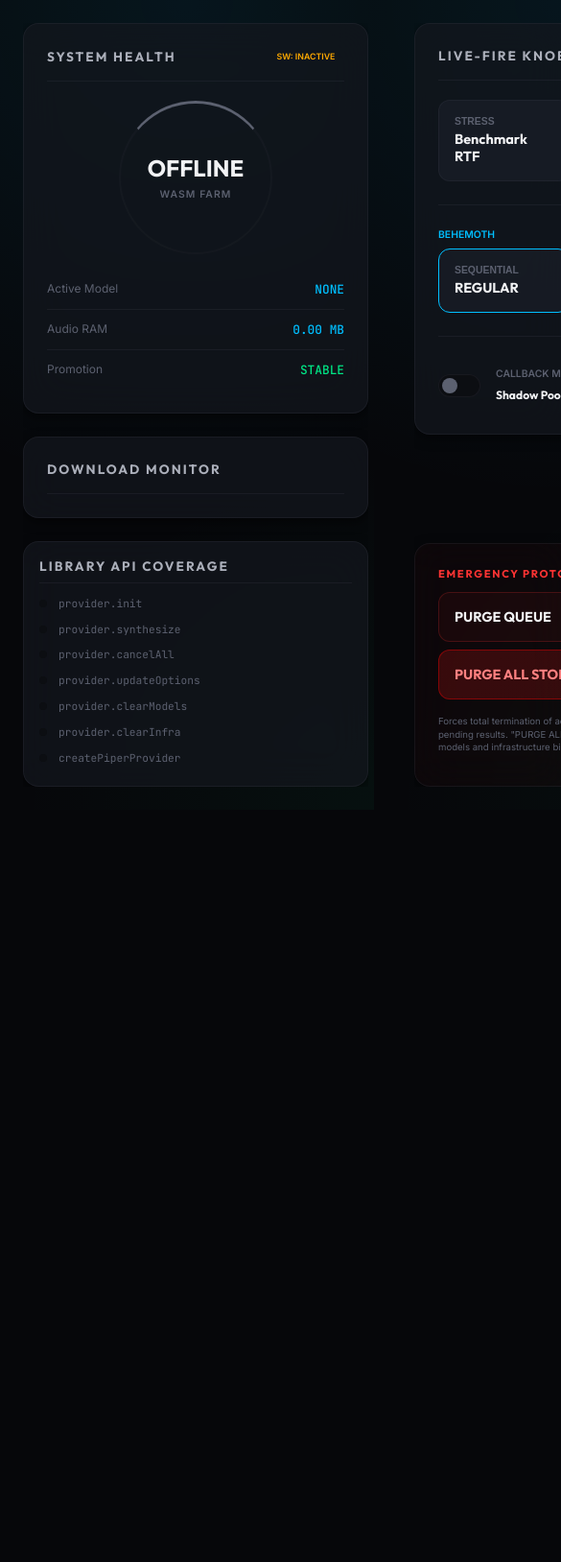
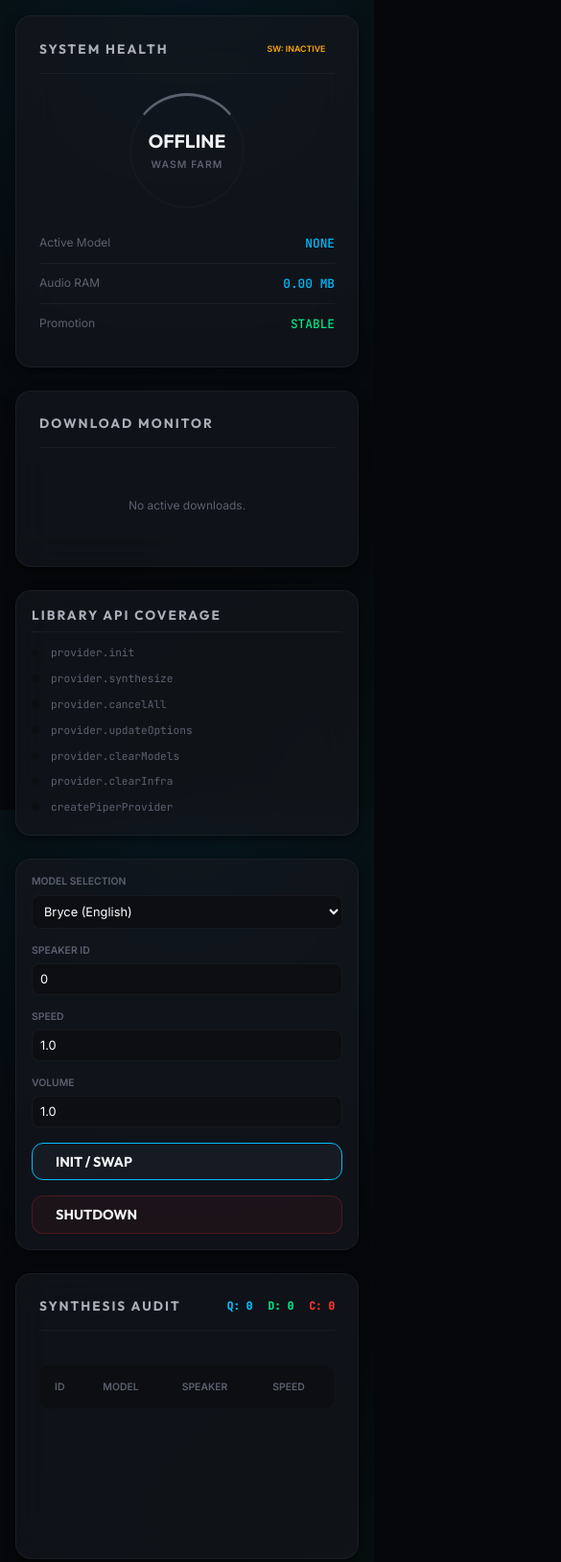
Before and after one commit to rinaldowouterson/piper-timing-farm-browser-test, a website built with Vite: page index.html in a window 390 px wide. Shown: the top 1628 px of the page at 96% size, 585 px wide, since content can reach past the window. Before the commit the page ends 844 px from the top, so only its background shows below. Built offline with nearby package versions, Linux system fonts and the light colour scheme.

Commit message:
chore: update piper-timing-farm-browser to stable and implement responsive mobile layout

```diff
--- a/package.json
+++ b/package.json
@@ -16,7 +16,7 @@
   "license": "ISC",
   "type": "module",
   "dependencies": {
-    "piper-timing-farm-browser": "^1.0.1-beta.10"
+    "piper-timing-farm-browser": "^1.0.1"
   },
   "devDependencies": {
     "typescript": "^6.0.2",
--- a/style.css
+++ b/style.css
@@ -41,32 +41,30 @@
   background-image:
     radial-gradient(circle at 50% 0%, hsla(195, 100%, 50%, 0.08), transparent 60%),
     radial-gradient(circle at 100% 100%, hsla(155, 100%, 45%, 0.04), transparent 40%);
+  background-attachment: fixed;
   color: var(--text-primary);
   margin: 0;
   padding: 0;
-  height: 100vh;
-  overflow: hidden;
+  min-height: 100vh;
   display: flex;
   justify-content: center;
+  overflow-x: hidden;
 }
 
 /* --- Layout --- */
 .console-wrapper {
-  display: grid;
-  grid-template-columns: 360px 1fr 340px;
-  grid-template-rows: 1fr;
+  display: flex;
+  flex-direction: column;
   gap: 1.5rem;
-  padding: 1.5rem;
+  padding: 1rem;
   width: 100%;
   max-width: 1800px;
-  height: 100%;
 }
 
 aside, main {
   display: flex;
   flex-direction: column;
   gap: 1.5rem;
-  overflow: hidden;
 }
 
 /* --- Components --- */
@@ -260,15 +258,17 @@
 
 /* --- Audit Table --- */
 .audit-container {
-  flex: 1;
-  overflow-y: auto;
+  width: 100%;
+  overflow-x: auto;
   margin-top: 1rem;
   border-radius: 12px;
   background: hsla(0, 0%, 0%, 0.2);
+  -webkit-overflow-scrolling: touch;
 }
 
 table {
   width: 100%;
+  min-width: 1000px;
   border-collapse: collapse;
 }
 
@@ -357,7 +357,7 @@
 
 /* --- Log Stream --- */
 .log-stream {
-  flex: 1;
+  min-height: 200px;
   background: hsla(0, 0%, 0%, 0.3);
   border-radius: 12px;
   padding: 1rem;
@@ -405,6 +405,56 @@
 input:checked + .toggle-bg { background: var(--accent-glow); border-color: var(--accent); }
 input:checked + .toggle-bg .toggle-dot { left: 23px; background: var(--accent); box-shadow: 0 0 10px var(--accent-glow); }
 
+/* --- Responsive Overrides --- */
+@media (min-width: 1200px) {
+  body {
+    height: 100vh;
+    overflow: hidden;
+  }
+
+  .console-wrapper {
+    display: grid;
+    grid-template-columns: 360px 1fr 340px;
+    grid-template-rows: 1fr;
+    padding: 1.5rem;
+    height: 100%;
+  }
+
+  aside, main {
+    height: 100%;
+    overflow: hidden;
+  }
+
+  .audit-container {
+    flex: 1;
+    overflow-y: auto;
+  }
+
+  .log-stream {
+    flex: 1;
+  }
+}
+
+@media (max-width: 768px) {
+  main header > div {
+    flex-direction: column;
+    align-items: stretch !important;
+  }
+
+  main header .knob {
+    width: 100%;
+  }
+
+  .orbit-container {
+    width: 120px;
+    height: 120px;
+  }
+
+  .orbit-status {
+    font-size: 1.2rem;
+  }
+}
+
 ::-webkit-scrollbar { width: 4px; }
 ::-webkit-scrollbar-thumb { background: var(--border-subtle); border-radius: 2px; }
 ::-webkit-scrollbar-thumb:hover { background: var(--text-dim); }
```
